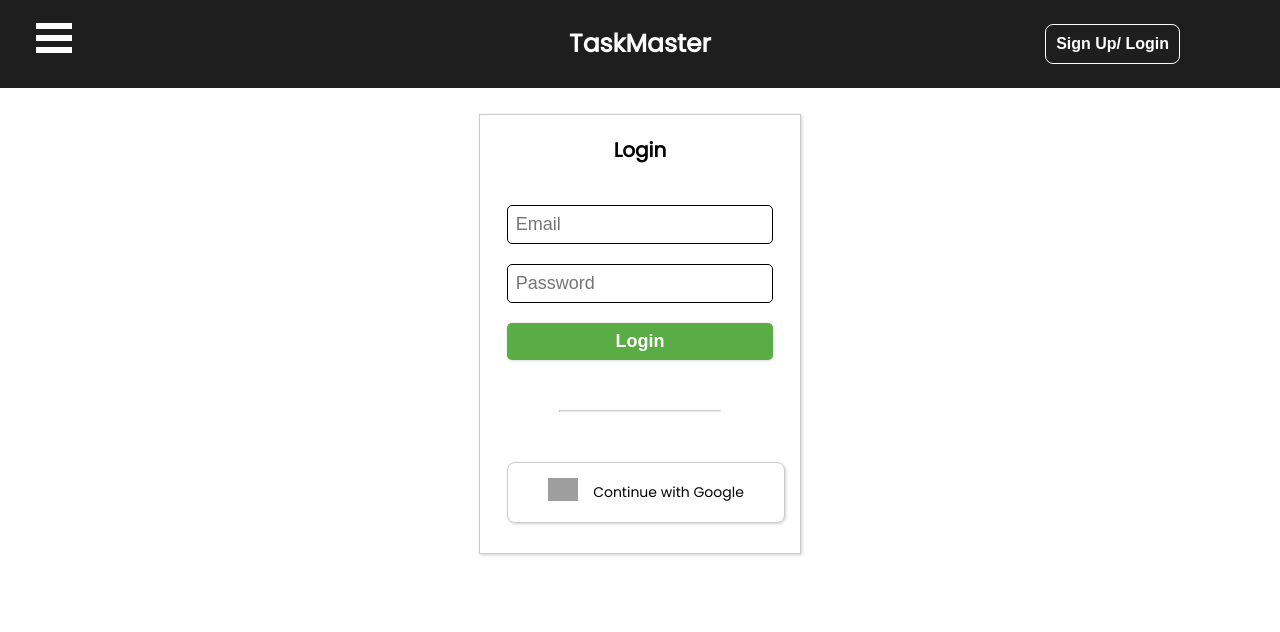
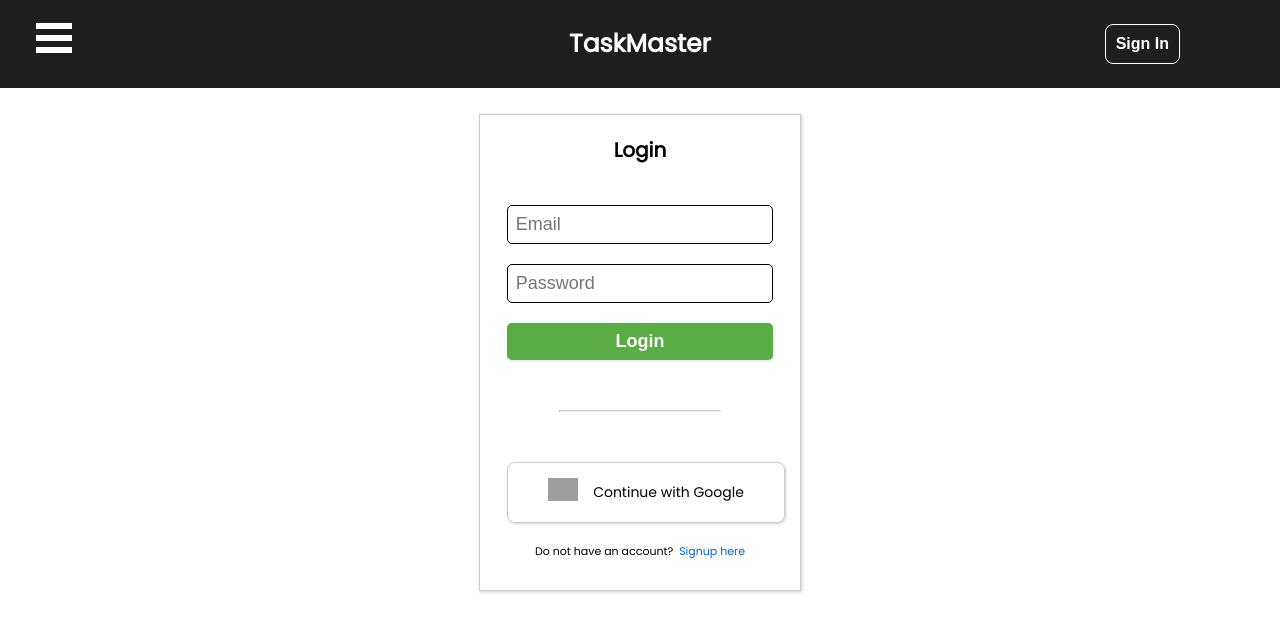
Before and after one commit to usaif1/taskmaster, a React (Create React App) app: page /login in a window 1280 px wide. Shown: the top 632 px of the page. Built offline with nearby package versions, Linux system fonts and the light colour scheme; grey boxes are pictures that could not be loaded.

Commit message:
added redirects to login and signup pages

```diff
--- a/src/components/Navbar/Navbar.js
+++ b/src/components/Navbar/Navbar.js
@@ -57,7 +57,7 @@ const Navbar = () => {
                   style={{ color: "inherit" }}
                   to="/login"
                 >
-                  Sign Up/ Login
+                  Sign In
                 </Link>
               )}
             </OutlinedButton>
--- /dev/null
+++ b/src/components/Register/Redirect.js
@@ -0,0 +1,34 @@
+//dependencies
+import React from "react";
+import { Link, useLocation } from "react-router-dom";
+
+const Redirect = () => {
+  const location = useLocation();
+
+  const route = location.pathname.includes("login") ? "/signup" : "/login";
+  const linkText = location.pathname.includes("login")
+    ? "Signup here"
+    : "Login here";
+  const text = location.pathname.includes("login")
+    ? "Do not have an account?"
+    : "Already have an account?";
+
+  return (
+    <p
+      style={{
+        textAlign: "center",
+        marginTop: "2rem",
+        marginBottom: "0",
+        fontSize: "1.1rem",
+        fontWeight: "500",
+      }}
+    >
+      {text} &nbsp;
+      <Link to={route} style={{ color: "#0064E3", textDecoration: "none" }}>
+        {linkText}
+      </Link>
+    </p>
+  );
+};
+
+export default Redirect;
--- a/src/components/Register/Register.js
+++ b/src/components/Register/Register.js
@@ -12,6 +12,7 @@ import CentralHeading from "../common/CentralHeading/CentralHeading";
 import CentralSubheading from "../common/CentralSubheading/CentralSubheading";
 import FormButton from "../common/FormButton/FormButton";
 import SocialCard from "./SocialCard";
+import Redirect from "./Redirect";
 import SocialProviders from "./SocialProviders.json";
 import { useStyles } from "./styles";
 
@@ -114,6 +115,7 @@ const Register = ({ action }) => {
             })}
           </div>
         </form>
+        <Redirect />
       </div>
     </>
   );
--- a/src/components/common/CentralHeading/styles.js
+++ b/src/components/common/CentralHeading/styles.js
@@ -9,7 +9,8 @@ export const useStyles = createUseStyles({
 
   "@media only screen and (max-width: 600px)": {
     heading: {
-      fontSize: "3rem !important",
+      fontSize: "2.8rem !important",
+      marginTop: "6rem",
     },
   },
 });
```
